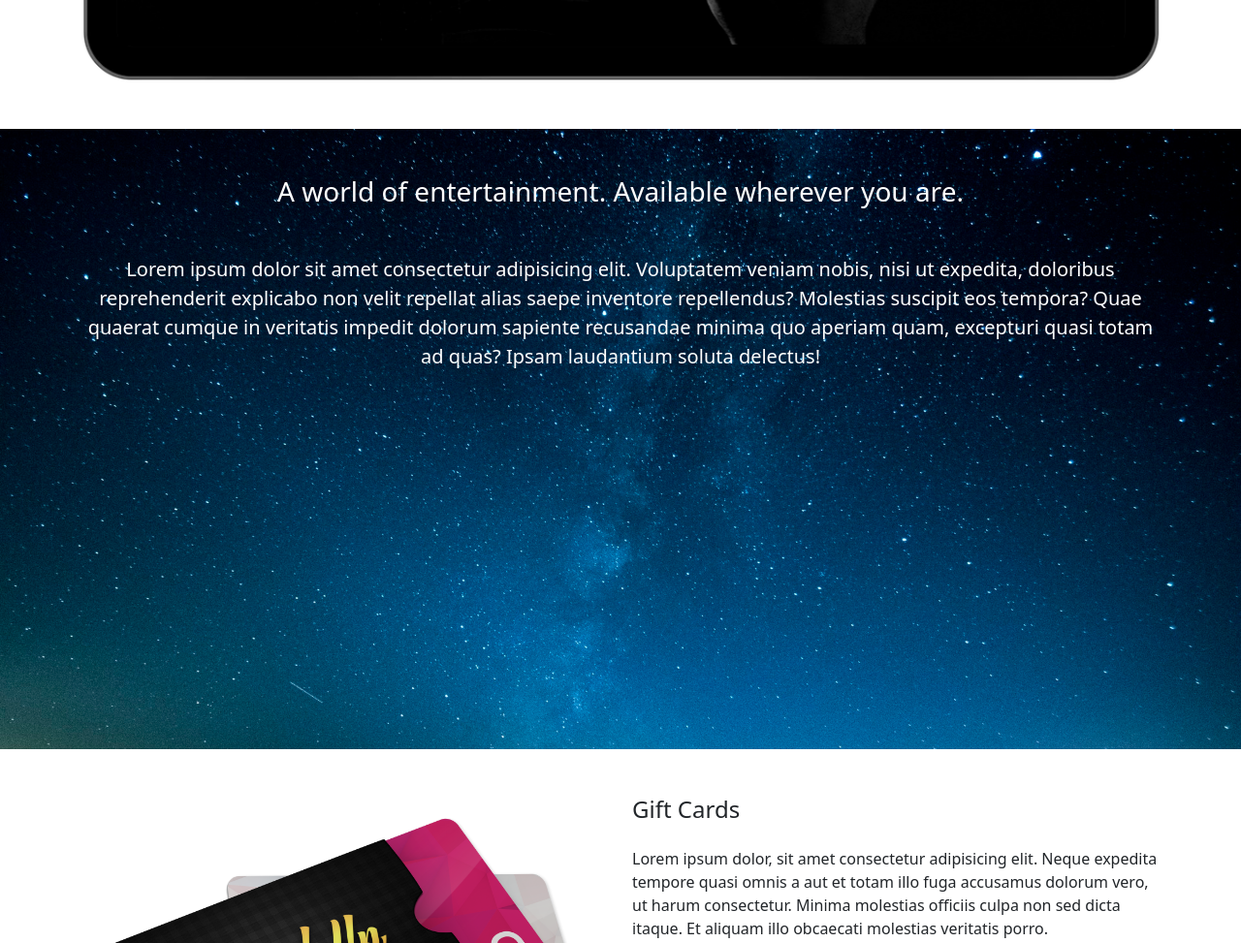
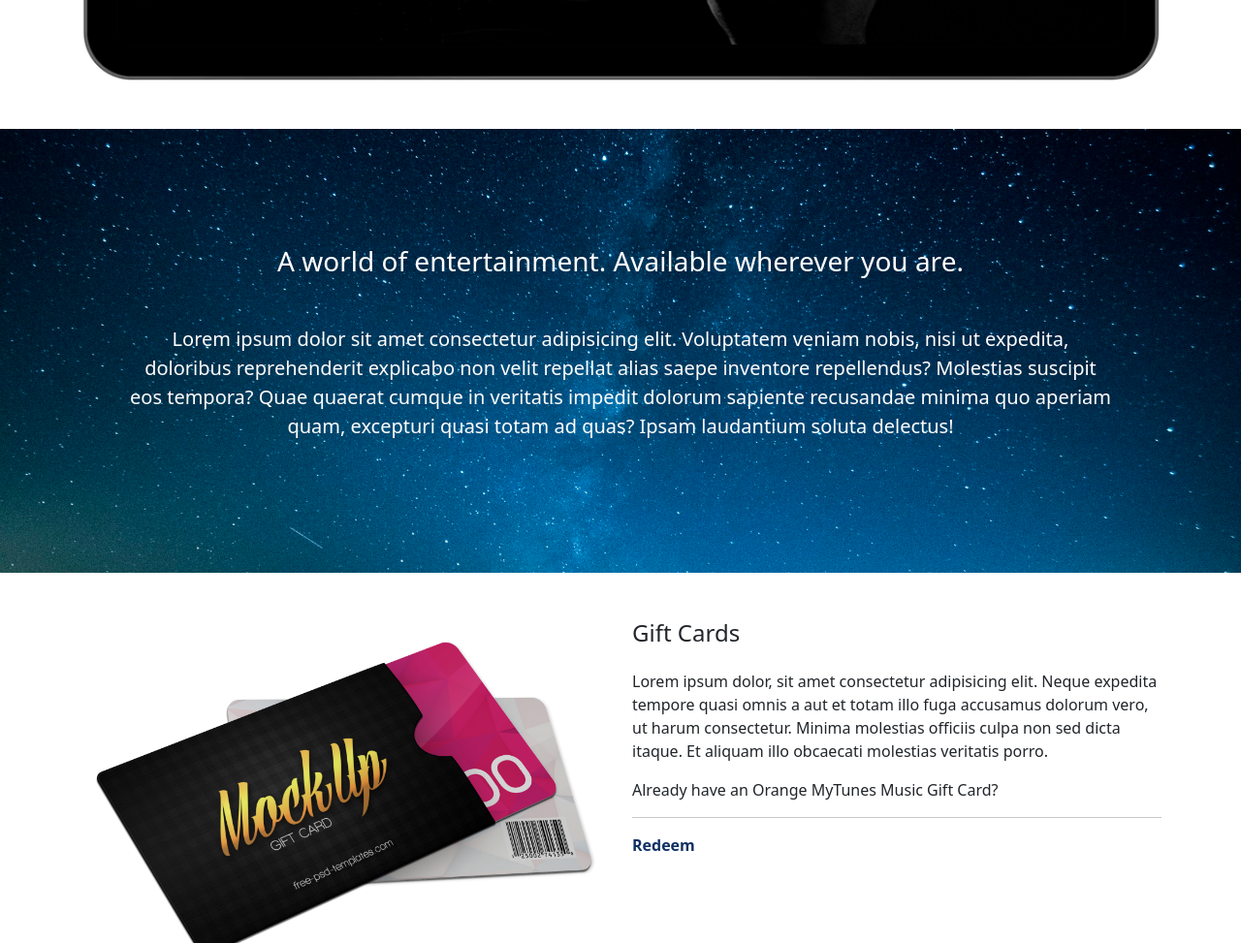
Before and after one commit to brafii/myTunes, a plain HTML site: page index.html in a window 1280 px wide. Shown: the part 3200-4173 px from the top of the page at 97% size. Drawn offline with nearby package versions, Linux system fonts and the light colour scheme.

Commit message:
entertainment banner fixed

```diff
--- a/css/style.css
+++ b/css/style.css
@@ -61,9 +61,10 @@
     background-image: url(../images/section-bg.jpeg);
     background-repeat: no-repeat;
     background-size: cover;
+    background-position: center;
     /* height: 80vh; */
     color: #fff;
-    min-height: 80vh;
+    padding: 120px;
 }
 .redeem{
     text-decoration: none;
--- a/index.html
+++ b/index.html
@@ -74,7 +74,7 @@
     <!-- End TV and Movie Section -->
 
     <!-- Entertainment -->
-    <div class="entertainment-section text-center p-5">
+    <div class="entertainment-section text-center">
         <div class="container enter-content">
             <h3>A world of entertainment. Available wherever you are.</h3>
             <p class="lead mt-5">Lorem ipsum dolor sit amet consectetur adipisicing elit. Voluptatem veniam nobis, nisi ut expedita, doloribus reprehenderit explicabo non velit repellat alias saepe inventore repellendus? Molestias suscipit eos tempora? Quae quaerat cumque in veritatis impedit dolorum sapiente recusandae minima quo aperiam quam, excepturi quasi totam ad quas? Ipsam laudantium soluta delectus!</p>
```
